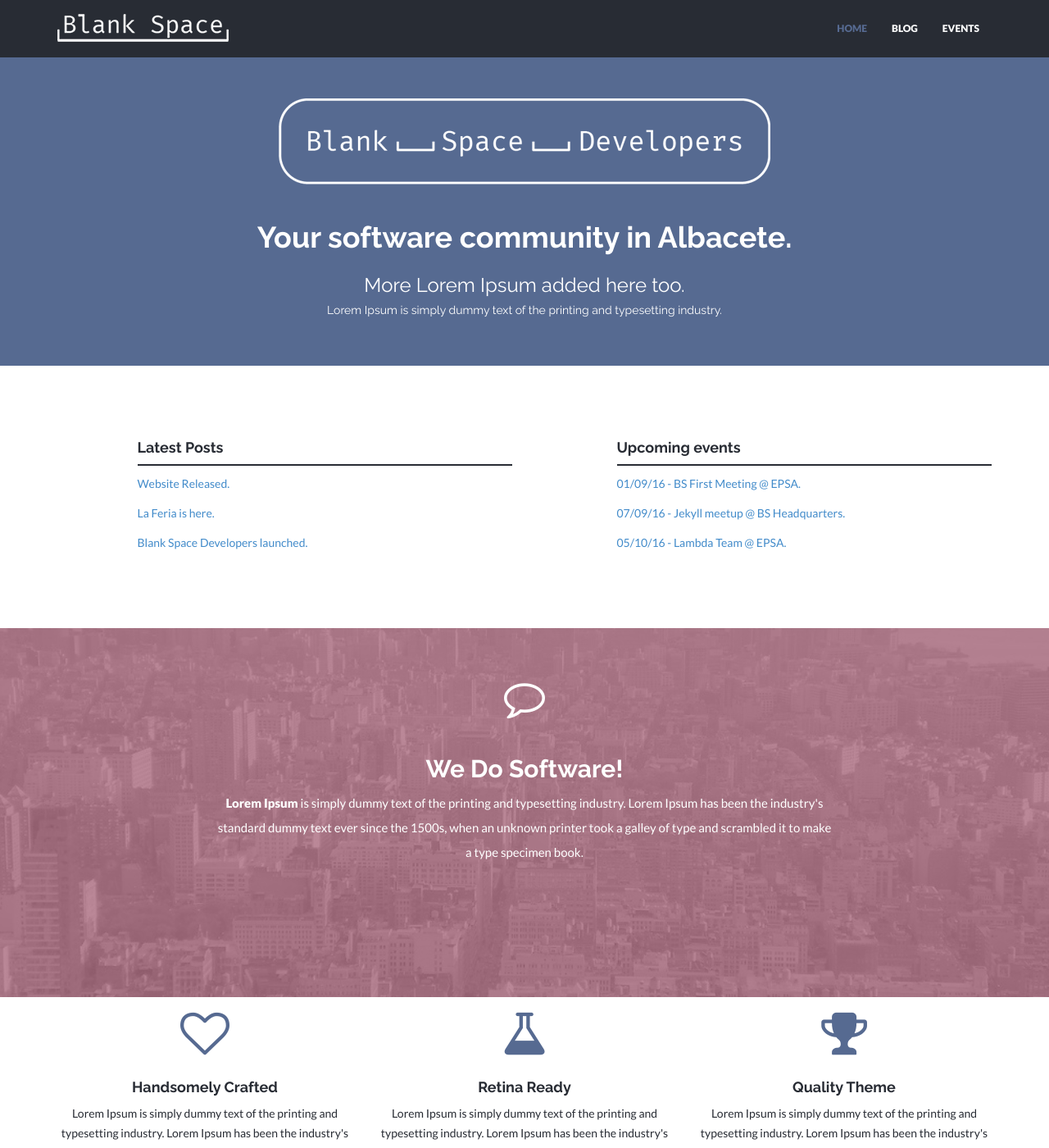
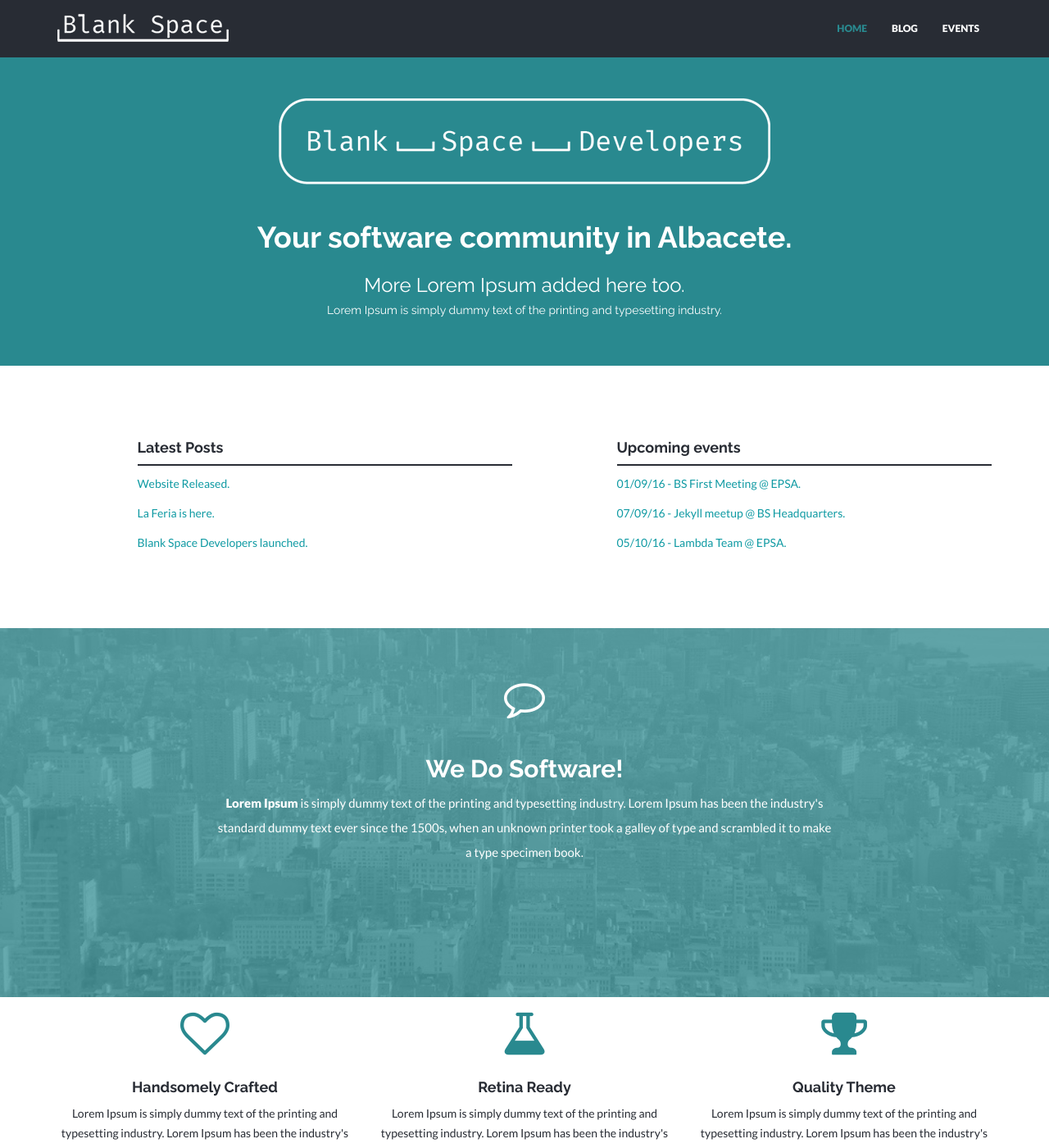
Before and after one commit to blankspacedev/blankspacedev.github.io, a Jekyll site: the page built from index.html, in a window 1280 px wide and 1400 px high. Shown: the whole window at 82% size. Built offline with Jekyll 4.4.1, drawn with Linux system fonts in a browser that asks for light colours; nearby versions of some CDN libraries.

Commit message:
Tentative new color scheme

```diff
--- a/css/main.scss
+++ b/css/main.scss
@@ -14,11 +14,12 @@ URL: http://alvarez.is
 
 ########################################################################### */
 
-
-$primary: #566a91;
-$primary_rgb: rgba(160,88,110,.7);
+// #566a91
+// #428bca;
+$primary: rgba(41, 137, 143, 1);
+$primary_rgb: rgba(41, 137, 143, 0.7);
 $secondary: #282C34;
-$link: #428bca;
+$link: #0f9aa3;
 $link_hover: #01b2fe;
 $footer_heading: #ffffff;
 $footer_content: #bfc9d3;
```
